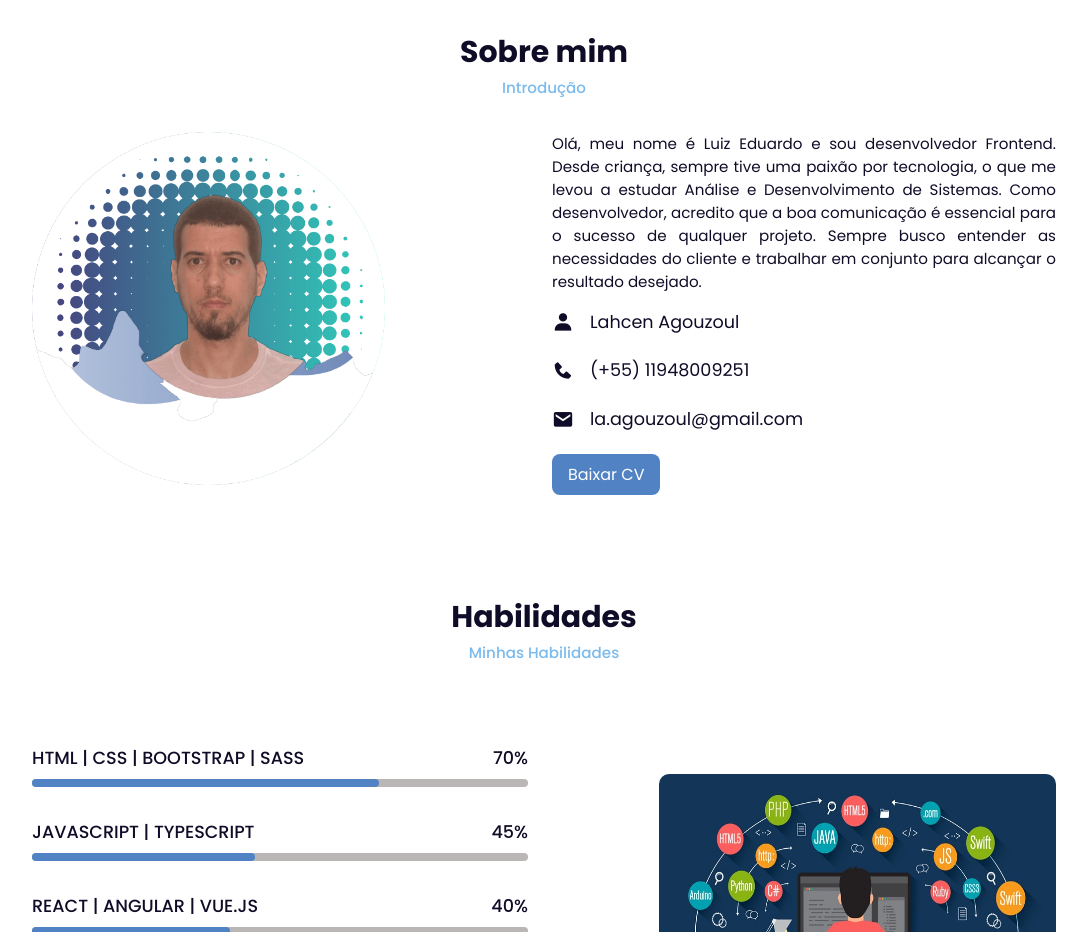
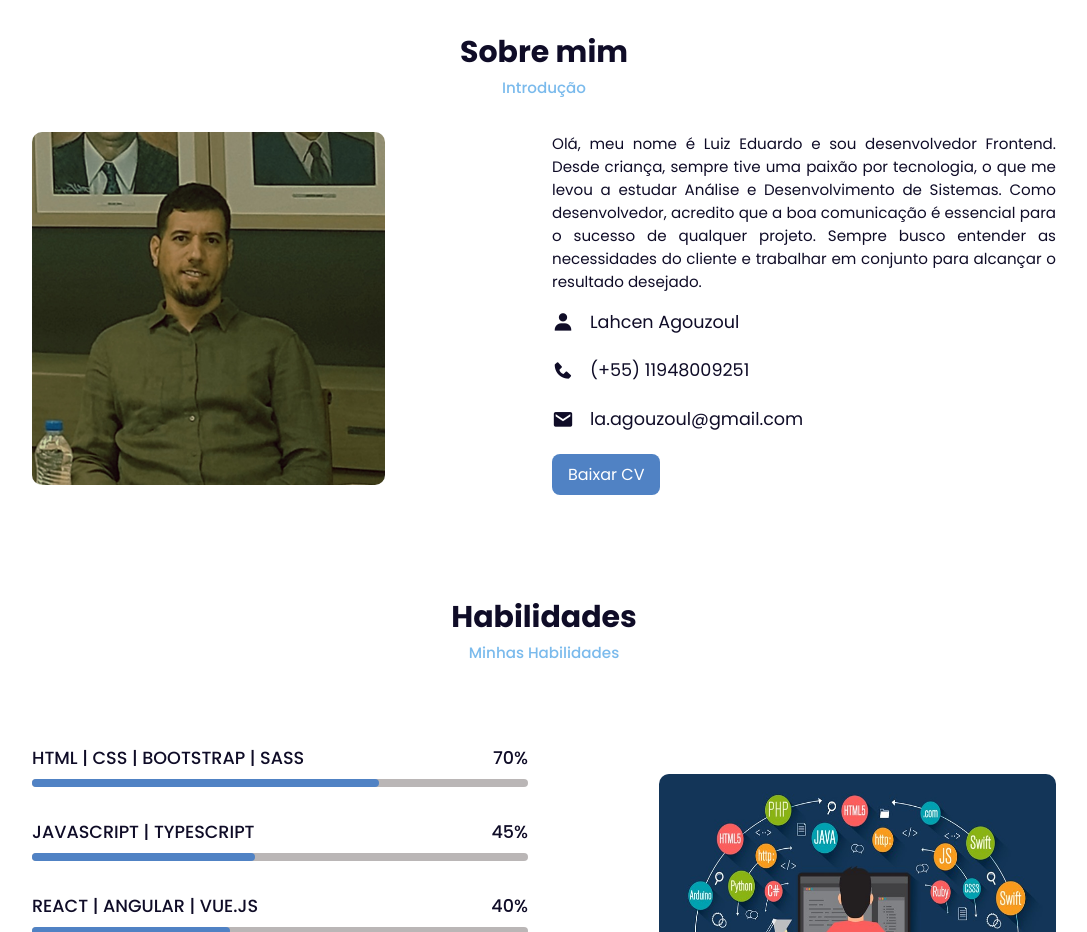
Before and after one commit to Lahcen-88/Personal_Portfolio, a plain HTML site: page index.html in a window 1280 px wide. Shown: the part 820-1752 px from the top of the page, without its empty margins (96-1183 px from the left). Drawn offline with nearby package versions, Linux system fonts and the light colour scheme.

Commit message:
adding a new picture

```diff
--- a/index.html
+++ b/index.html
@@ -54,7 +54,7 @@
     </div>
     <div class="about-container">
         <div class="about-img">
-            <img src="picture1.png" alt="">
+            <img src="meeting.jpg" alt="">
         </div>
         <div class="about-text">
             <p>Olá, meu nome é Luiz Eduardo e sou desenvolvedor Frontend. Desde criança, sempre tive uma paixão por tecnologia, o que me levou a estudar Análise e Desenvolvimento de Sistemas. Como desenvolvedor, acredito que a boa comunicação é essencial para o sucesso de qualquer projeto. Sempre busco entender as necessidades do cliente e trabalhar em conjunto para alcançar o resultado desejado.</p>
```
Also changed, not shown: meeting.jpg (added).
